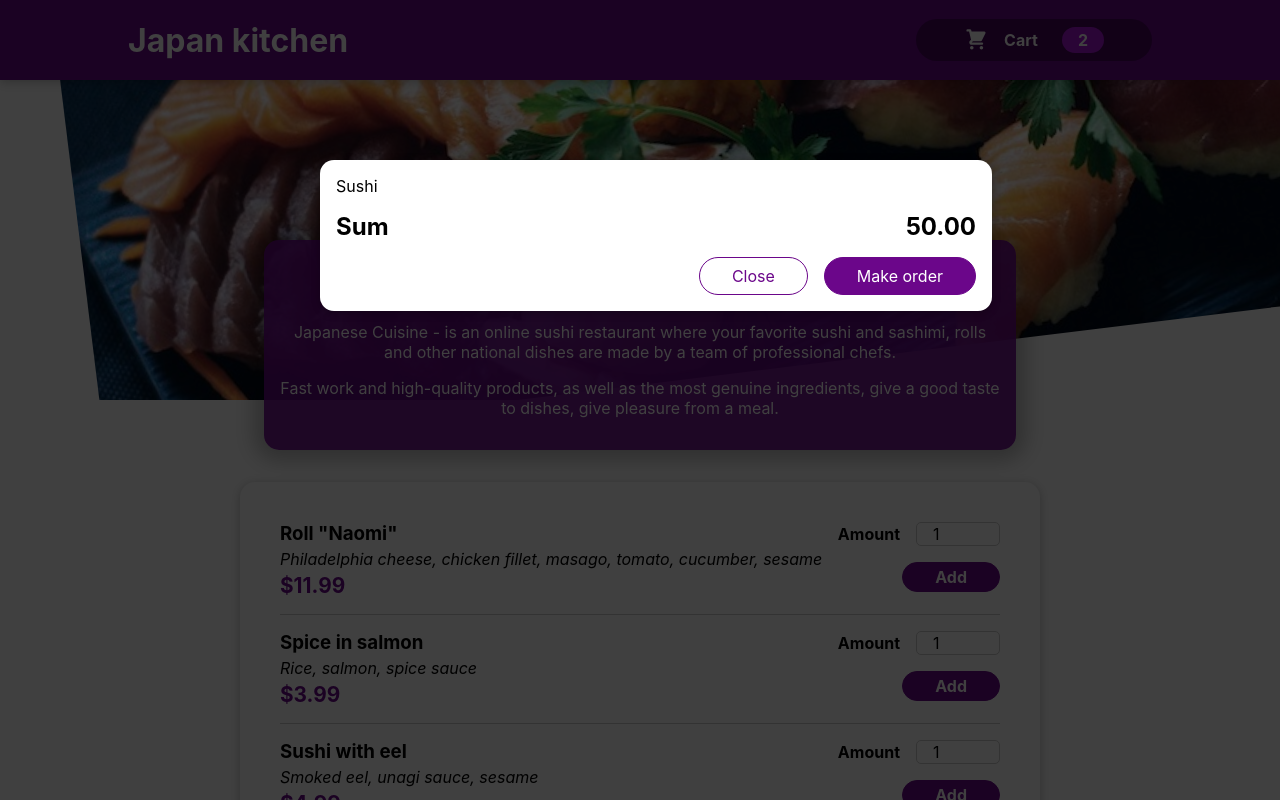
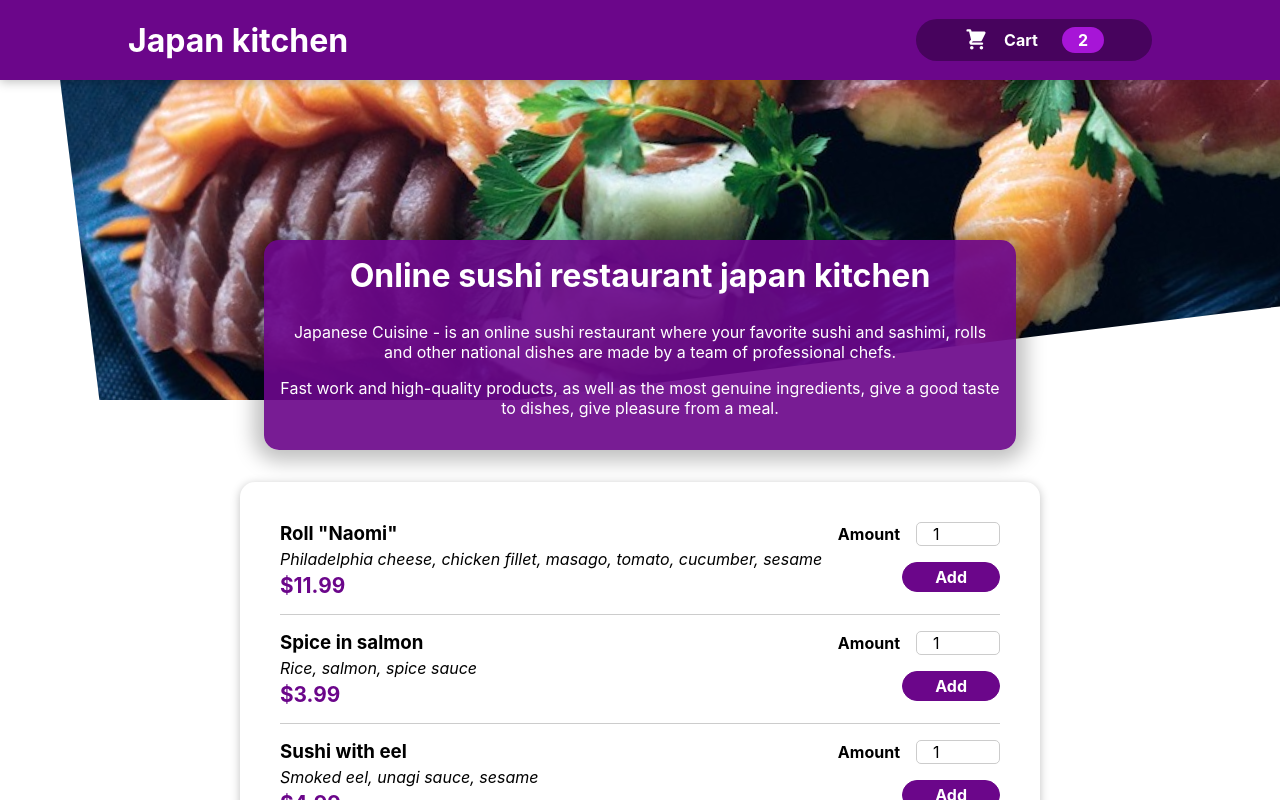
Before and after one commit to xMurzik/jpn-kitchen, a React (Create React App) app: page / in a window 1280 px wide. Shown: the top 800 px of the page. Built offline with nearby package versions, Linux system fonts and the light colour scheme.

Commit message:
edit modal window

```diff
--- a/src/App.js
+++ b/src/App.js
@@ -2,12 +2,23 @@ import './App.css';
 import Header from './components/Layout/Header';
 import Meals from './components/Meals/Meals';
 import Cart from './components/Cart/Cart';
+import { useState } from 'react';
 
 function App() {
+  let [cartIsVisible, setCartIsVisible] = useState(false);
+
+  let showCartHandler = () => {
+    setCartIsVisible(true);
+  };
+
+  let hideCartHandler = () => {
+    setCartIsVisible(false);
+  };
+
   return (
     <div className="App">
-      <Cart />
-      <Header />
+      {cartIsVisible && <Cart onHideCart={hideCartHandler} />}
+      <Header onShowCart={showCartHandler} />
       <main>
         <Meals />
       </main>
--- a/src/components/Cart/Cart.jsx
+++ b/src/components/Cart/Cart.jsx
@@ -12,14 +12,16 @@ const Cart = (props) => {
   );
 
   return (
-    <Modal>
+    <Modal onHideCart={props.onHideCart}>
       {cartItems}
       <div className={style.total}>
         <span>Sum</span>
         <span>50.00</span>
       </div>
       <div className={style.actions}>
-        <button className={style['button--alt']}>Close</button>
+        <button onClick={props.onHideCart} className={style['button--alt']}>
+          Close
+        </button>
         <button className={style.button}>Make order</button>
       </div>
     </Modal>
--- a/src/components/Layout/Header.jsx
+++ b/src/components/Layout/Header.jsx
@@ -8,7 +8,7 @@ const Header = (props) => {
     <>
       <header className={style.header}>
         <h1>Japan kitchen</h1>
-        <HeaderCartButton />
+        <HeaderCartButton onClick={props.onShowCart} />
       </header>
       <div className={style['main-image']}>
         <img src={sushi} alt="sushi" />
--- a/src/components/Layout/HeaderCartButton.jsx
+++ b/src/components/Layout/HeaderCartButton.jsx
@@ -4,7 +4,7 @@ import CartIcon from '../Cart/CartIcon';
 
 const HeaderCartButton = (props) => {
   return (
-    <button className={style.button}>
+    <button className={style.button} onClick={props.onClick}>
       <span className={style.icon}>
         <CartIcon />
       </span>
--- a/src/components/UI/Modal.jsx
+++ b/src/components/UI/Modal.jsx
@@ -3,7 +3,7 @@ import style from './Modal.module.css';
 import ReactDOM from 'react-dom';
 
 const Backdrop = (props) => {
-  return <div className={style.backdrop}></div>;
+  return <div className={style.backdrop} onClick={props.onHideCart}></div>;
 };
 
 const ModalWindow = (props) => {
@@ -19,7 +19,10 @@ let portalElem = document.getElementById('overlays');
 const Modal = (props) => {
   return (
     <>
-      {ReactDOM.createPortal(<Backdrop />, portalElem)}
+      {ReactDOM.createPortal(
+        <Backdrop onHideCart={props.onHideCart} />,
+        portalElem
+      )}
       {ReactDOM.createPortal(
         <ModalWindow>{props.children}</ModalWindow>,
         portalElem
```
